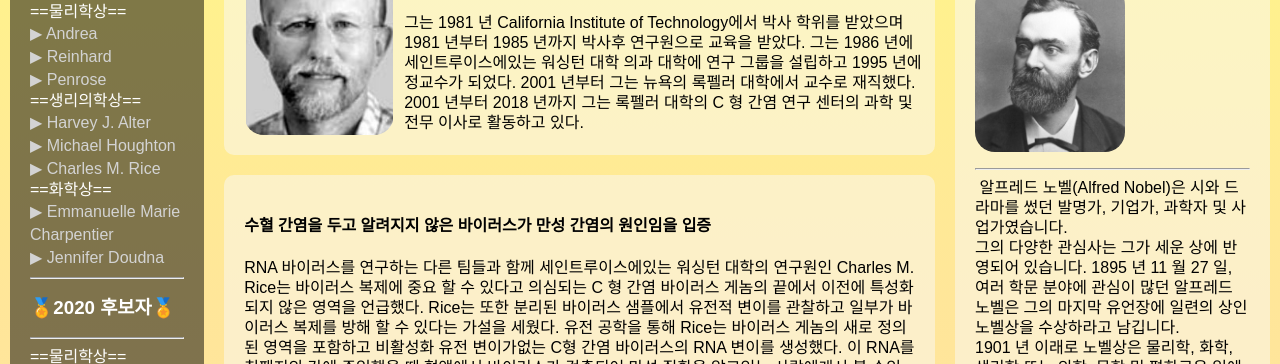
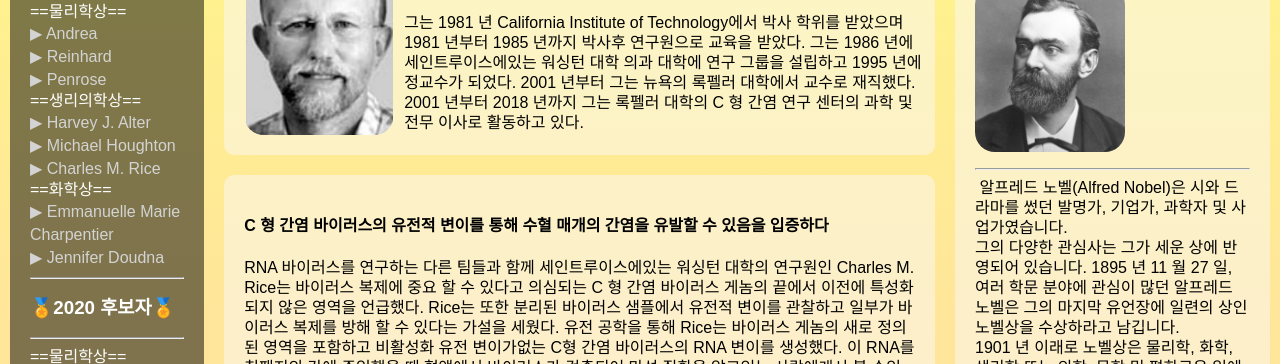
Before and after one commit to kyb-0302/novelprize, a plain HTML site: page html/2020 수상자/생리의학상/charles.html in a window 1280 px wide. Shown: the part 387-751 px from the top of the page. Drawn offline with Linux system fonts and the light colour scheme; a web font is replaced by a local one.

Commit message:
Update charles.html

```diff
--- a/html/2020 수상자/생리의학상/charles.html
+++ b/html/2020 수상자/생리의학상/charles.html
@@ -117,7 +117,7 @@
 
           </div>
         <div class="card">
-            <h4>수혈 간염을 두고 알려지지 않은 바이러스가 만성 간염의 원인임을 입증</h4>
+            <h4>C 형 간염 바이러스의 유전적 변이를 통해 수혈 매개의 간염을 유발할 수 있음을 입증하다</h4>
             <p>RNA 바이러스를 연구하는 다른 팀들과 함께 세인트루이스에있는 워싱턴 대학의 연구원인 Charles M. Rice는 바이러스 복제에 중요 할 수 있다고
                의심되는 C 형 간염 바이러스 게놈의 끝에서 이전에 특성화되지 않은 영역을 언급했다.
               Rice는 또한 분리된 바이러스 샘플에서 유전적 변이를 관찰하고 일부가 바이러스 복제를 방해 할 수 있다는 가설을 세웠다.
```
